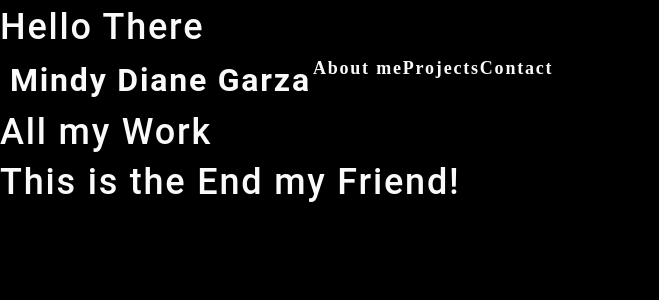
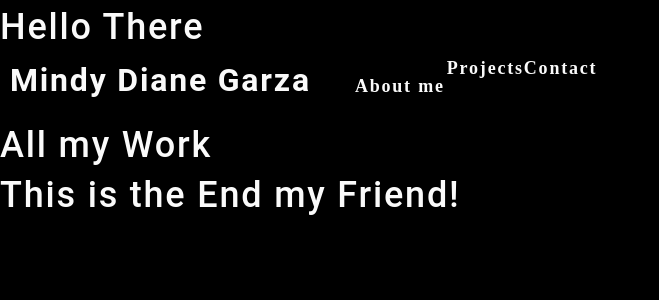
Before and after one commit to Mindydiane/react-to-this, a React (Create React App) app in the folder react-to-this/: page / in a window 1280 px wide. Shown: the top 300 px of the page, without its empty margins (0-659 px from the left). Built offline with nearby package versions, Linux system fonts and the light colour scheme.

Commit message:
About me in Nav

```diff
--- a/react-to-this/src/components/Navigation/index.js
+++ b/react-to-this/src/components/Navigation/index.js
@@ -9,13 +9,23 @@ function Navigation(item) {
     }
     return (
         <header className="flex-row px-1">
-        <h2>
-        <a data-testid= "link" href="/">
-        <span > Mindy Diane Garza</span>
-        </a>
-        </h2>
-        <span onClick={() => handleClick('About')}>
-        About me </span>
+            <h2>
+                <a data-testid= "link" href="/">
+                    <span > Mindy Diane Garza</span>
+                </a>
+            </h2>
+            <nav>
+                <ul className="flex-row">
+                    <li>
+                    <a onClick={() => handleClick('About')}>
+                    About me
+                    </a>
+                    </li>
+
+
+            </ul>
+        </nav>
+
         <span onClick={() => handleClick('Project')}>
         Projects
         </span>
```
